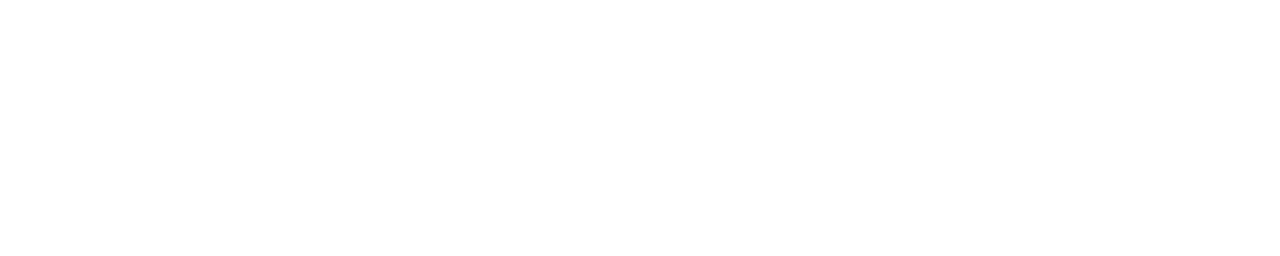
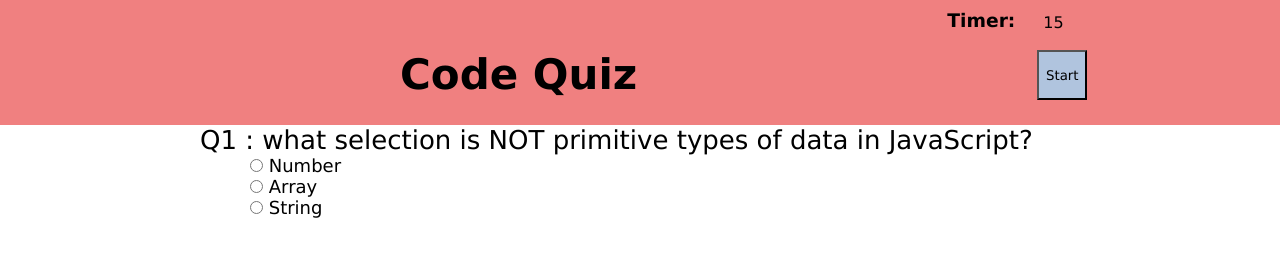
Before and after one commit to YJRose/HW4, a plain HTML site: page index.html in a window 1280 px wide. Drawn offline with Linux system fonts and the light colour scheme.

Commit message:
added timer function and updated layout

```diff
--- a/Assets/script.js
+++ b/Assets/script.js
@@ -0,0 +1,33 @@
+// Selects elements
+var timeEl = document.querySelector(".timertext");
+var mainEl = document.getElementsByTagName("main");
+var startButton = document.querySelector(".start")
+
+var secondsLeft = 15;
+
+function setTime(){
+    // Sets interval in variable
+    var timerInterval = setInterval(function(){
+        secondsLeft --;
+        timeEl.textContent = secondsLeft;
+
+        if (secondsLeft === 0){
+            // Stops execution of action at set interval
+            clearInterval(timerInterval);
+            // call function
+            endgame();
+        }
+    }, 1500);
+}
+
+// Function to show game over text, player's initals and score
+function endgame() {
+    timeEl.textContent = " ";
+    var textE1 = document.createElement("h2");
+    textE1.value = "Game is over.";
+    mainEl.appendChild(textE1);
+
+  }
+
+
+startButton.addEventListener("click", setTime);
--- a/Assets/style.css
+++ b/Assets/style.css
@@ -0,0 +1,69 @@
+*{
+    box-sizing: border-box;
+    font-family: 'Lucida Sans', 'Lucida Sans Regular', 'Lucida Grande', 'Lucida Sans Unicode', 'Geneva', 'Verdana', 'sans-serif';
+    padding: 0px;
+    margin: 0px;
+}
+
+.header{
+    height: 125px;
+    width: 100%;
+    display: flex;
+    background-color: lightcoral;
+}
+
+.header h2{
+
+    margin: 50px 50px 50px 400px;
+    font-size: 42px;
+}
+
+.start{
+
+    height: 50px;
+    width: 50px;
+    margin: 50px;
+    background-color: lightsteelblue;
+
+}
+
+.start:hover{
+
+    background-color: cornflowerblue;
+}
+
+
+.cardtimer{
+
+    width: 50px;
+    display: flex;
+    margin-left: 250px;
+
+}
+
+.cardtimer h3{
+
+    padding: 10px;
+
+}
+.timertext{
+
+    padding: 13px;
+    margin-left: 5px;
+
+}
+
+
+.Quiz{
+
+    display: flex;
+    margin-left: 200px;
+    font-size: 26px;
+}
+
+.selection {
+
+    display: block;
+    margin-left: 250px;
+    font-size: 18px;
+}
--- a/index.html
+++ b/index.html
@@ -1,13 +1,43 @@
 <!DOCTYPE html>
 <html lang="en">
+
 <head>
     <meta charset="UTF-8">
     <meta name="viewport" content="width=device-width, initial-scale=1.0">
-    <link rel="stylesheet" href="./Assets/style.css"/>
+    <link rel="stylesheet" href="./Assets/style.css" />
     <title>Code Quiz</title>
 </head>
+
 <body>
+    <header>
+        <div class="header">
+            <h2>Code Quiz</h2>
+            <div class="cardtimer">
+                <h3>Timer:</h3>
+                <div class="timertext">15</div>
+
+            </div>
+            <button class="start">Start</button>
+        </div>
+    </header>
+    <main>
+        <id class="Quiz">
+            <p>Q1 : what selection is NOT primitive types of data in JavaScript?</p>
+        </id>
+            <id class="selection">
+                <input type="radio" id="number" name="data_types" value="Number">
+                <label for="number">Number</label><br>
+                <input type="radio" id="array" name="data_types" value="Array">
+                <label for="array">Array</label><br>
+                <input type="radio" id="string" name="data_types" value="String">
+                <label for="string">String</label><br>
+            </id>
+
+
+
+    </main>
 
     <script src="./Assets/script.js"></script>
 </body>
+
 </html>
```
